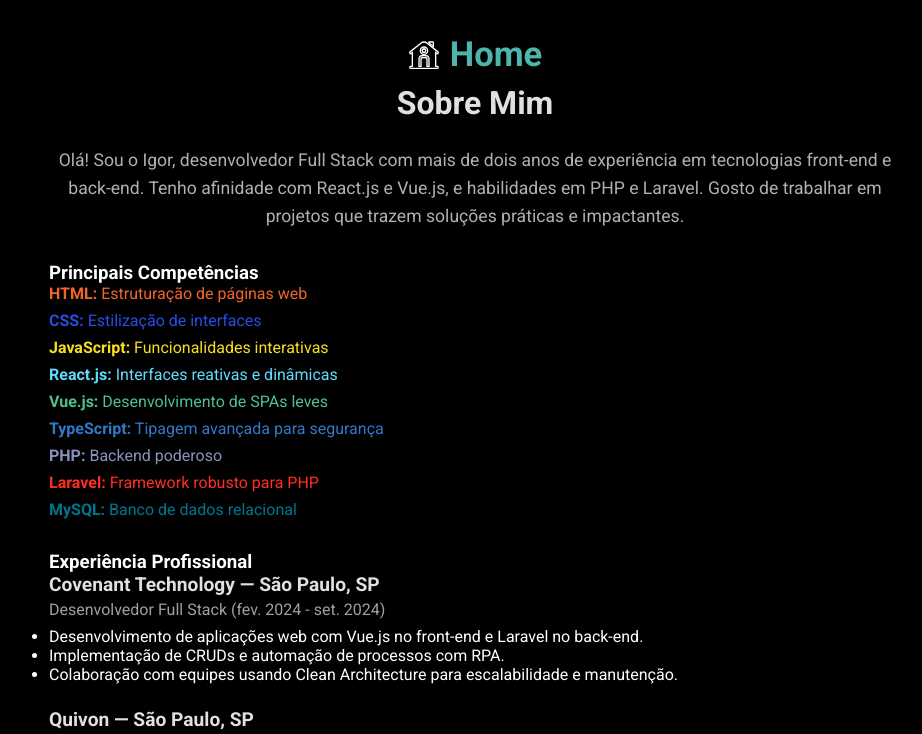
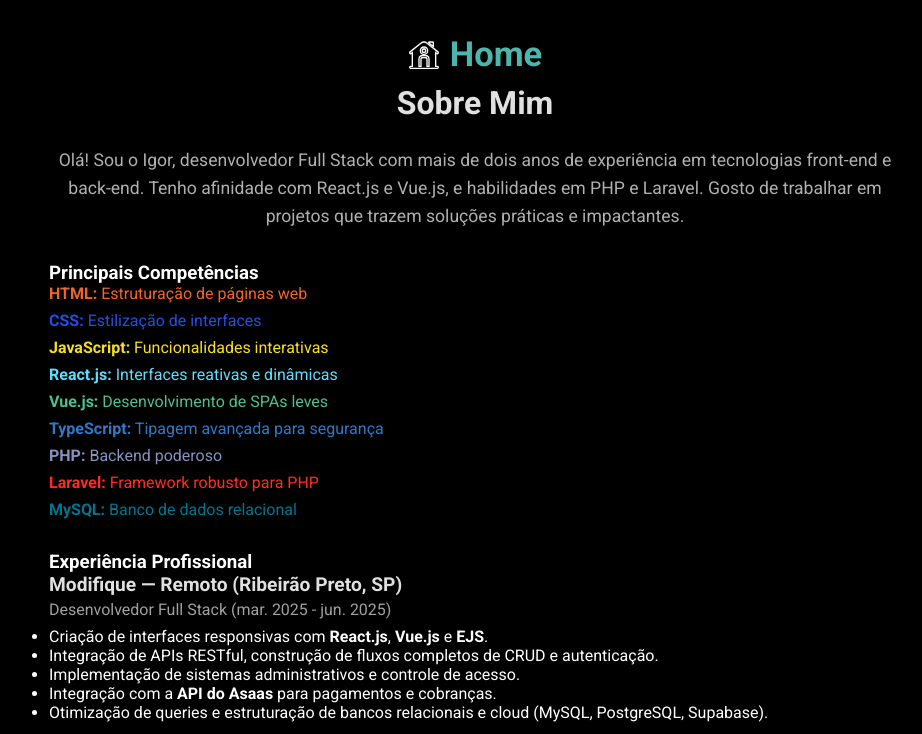
Before and after one commit to IgorMarines/portfolio, a React (Vite) app: page /about in a window 1280 px wide. Shown: the top 734 px of the page, without its empty margins (165-1087 px from the left). Built offline with nearby package versions, Linux system fonts and the light colour scheme.

Commit message:
feat
nova experiencia

```diff
--- a/src/components/About/About.tsx
+++ b/src/components/About/About.tsx
@@ -37,6 +37,17 @@ const About = () => {
                 <S.ExperienceSection className="animate__animated animate__fadeIn animate__delay-3s">
                     <h3>Experiência Profissional</h3>
                     <S.Experience>
+                        <S.CompanyName>Modifique — Remoto (Ribeirão Preto, SP)</S.CompanyName>
+                        <S.Position>Desenvolvedor Full Stack (mar. 2025 - jun. 2025)</S.Position>
+                        <ul>
+                            <li>Criação de interfaces responsivas com <strong>React.js</strong>, <strong>Vue.js</strong> e <strong>EJS</strong>.</li>
+                            <li>Integração de APIs RESTful, construção de fluxos completos de CRUD e autenticação.</li>
+                            <li>Implementação de sistemas administrativos e controle de acesso.</li>
+                            <li>Integração com a <strong>API do Asaas</strong> para pagamentos e cobranças.</li>
+                            <li>Otimização de queries e estruturação de bancos relacionais e cloud (MySQL, PostgreSQL, Supabase).</li>
+                        </ul>
+                    </S.Experience>
+                    <S.Experience>
                         <S.CompanyName>Covenant Technology — São Paulo, SP</S.CompanyName>
                         <S.Position>Desenvolvedor Full Stack (fev. 2024 - set. 2024)</S.Position>
                         <ul>
```
